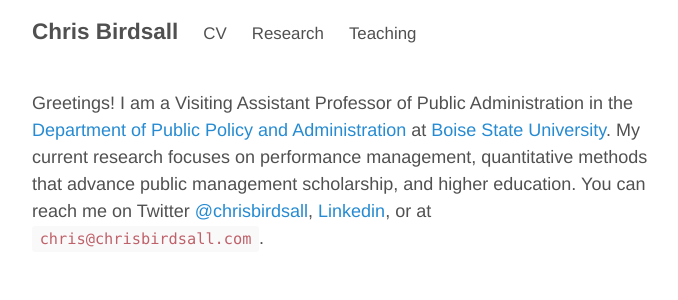
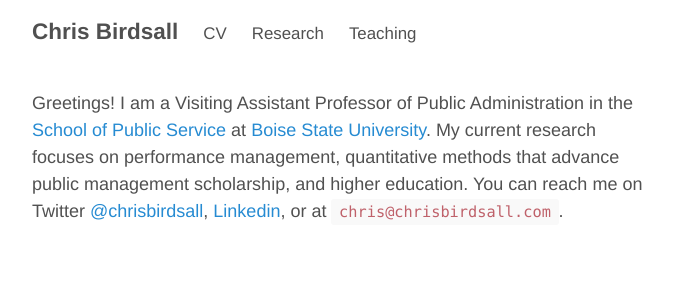
Before and after one commit to chrisbirdsall/chrisbirdsall.github.io, a Jekyll site: the page built from index.md, in a window 1280 px wide. Shown: the top 300 px of the page, without its empty margins (293-971 px from the left). Built offline with Jekyll 4.4.1, drawn with Linux system fonts in a browser that asks for light colours.

Commit message:
updated main page

```diff
--- a/index.md
+++ b/index.md
@@ -2,4 +2,4 @@
 layout: main
 ---
 
-Greetings!  I am a Visiting Assistant Professor of Public Administration in the [Department of Public Policy and Administration](https://sps.boisestate.edu/publicpolicy/) at [Boise State University](http://www.boisestate.edu). My current research focuses on performance management, quantitative methods that advance public management scholarship, and higher education. You can reach me on Twitter [@chrisbirdsall](http://www.twitter.com/chrisbirdsall), [Linkedin](https://www.linkedin.com/in/cbirdsall), or at `chris@chrisbirdsall.com`.
+Greetings!  I am a Visiting Assistant Professor of Public Administration in the [School of Public Service](https://sps.boisestate.edu/publicpolicy/) at [Boise State University](http://www.boisestate.edu). My current research focuses on performance management, quantitative methods that advance public management scholarship, and higher education. You can reach me on Twitter [@chrisbirdsall](http://www.twitter.com/chrisbirdsall), [Linkedin](https://www.linkedin.com/in/cbirdsall), or at `chris@chrisbirdsall.com`.
```
